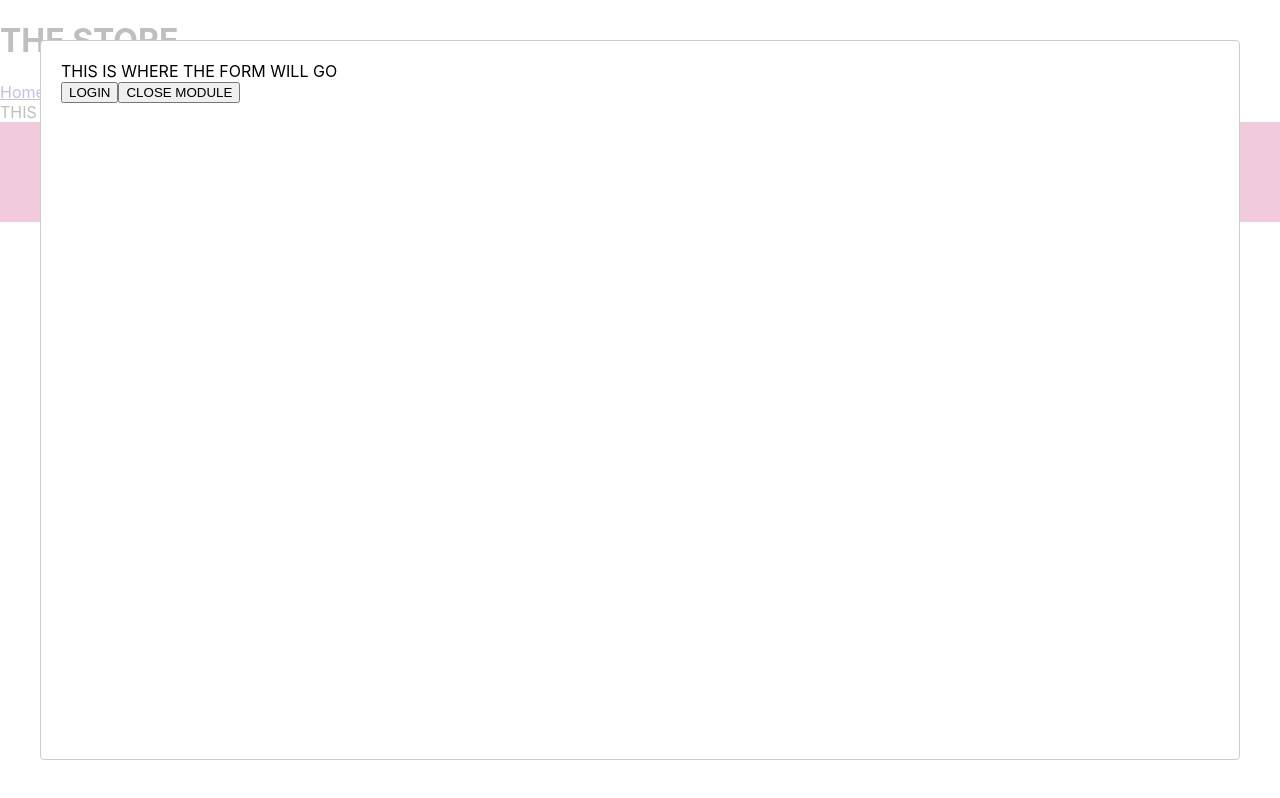
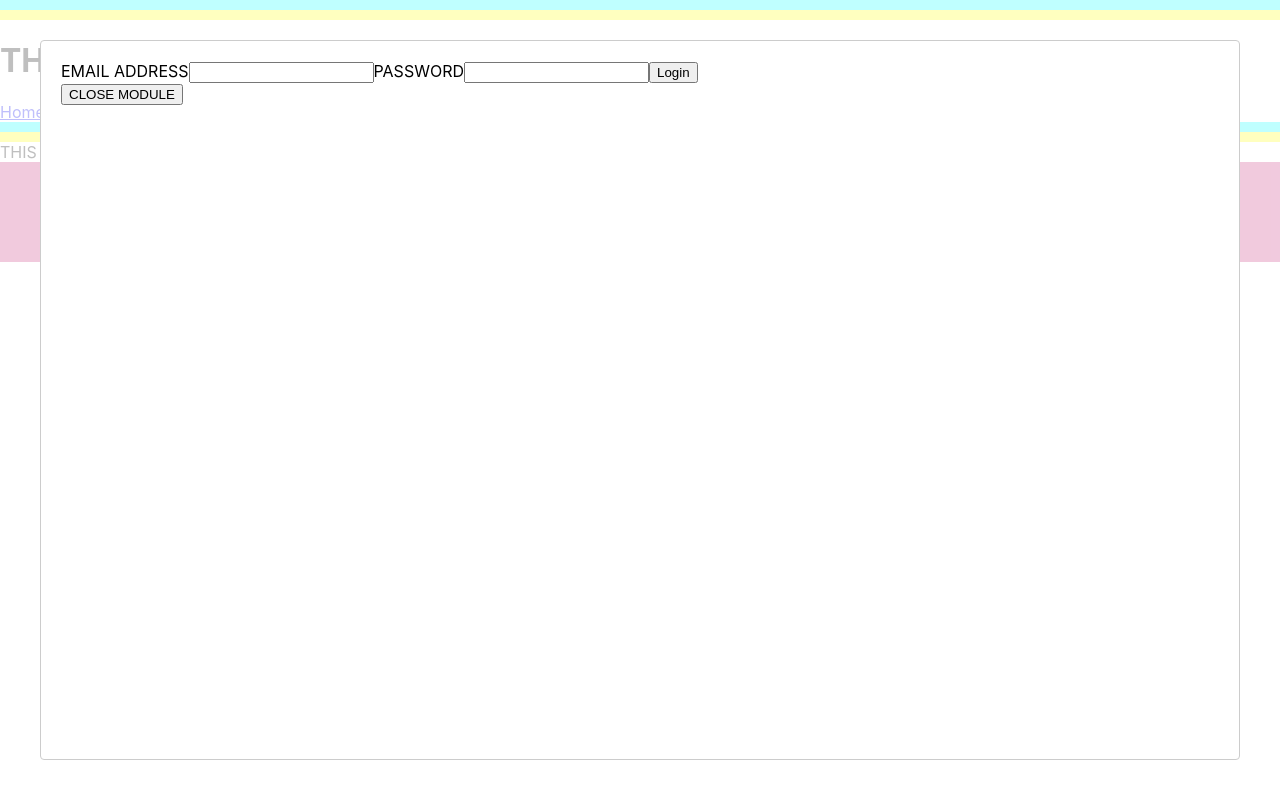
Before and after one commit to cojacgose/the-store-2, a React (Create React App) app: page / in a window 1280 px wide. Both pictures are taken after a click on the button "LOGIN". Built offline with nearby package versions, Linux system fonts and the light colour scheme.

Commit message:
added form to Login Modal

```diff
--- a/src/components/HeaderFooter/Header.js
+++ b/src/components/HeaderFooter/Header.js
@@ -1,12 +1,21 @@
 import LoginButton from "./LoginButton"
 import NavBar from "./NavBar"
+import styled from "styled-components"
+
+const HeaderBar = styled.div`
+    height: 10px;
+    background-color: #ff0;
+    border-top:10px solid cyan;
+`
 
 export default function Header(){
     return(
         <>
+            <HeaderBar></HeaderBar>
             <LoginButton></LoginButton>
             <h1>THE STORE</h1>
             <NavBar></NavBar>
+            <HeaderBar></HeaderBar>
         </>
     )
 }
--- a/src/components/HeaderFooter/LoginButton.js
+++ b/src/components/HeaderFooter/LoginButton.js
@@ -6,7 +6,7 @@ import ReactModal from "react-modal";
 
 export default function LoginButton(props){
 
-    const{setIsLoggedIn} = useContext(UserContext);
+
     const{isLoggedIn} = useContext(UserContext);
 
     const[loginModalOpen,setLoginModalOpen]=useState(false);
--- a/src/components/HeaderFooter/LoginModal.js
+++ b/src/components/HeaderFooter/LoginModal.js
@@ -1,12 +1,52 @@
-import ReactModal from "react-modal";
+import { useContext } from "react";
+import UserContext from "../../contexts/UserContext";
+import { useState } from "react";
+
 
 
 export default function LoginModal(props){
 
+    const{setIsLoggedIn} = useContext(UserContext);
+
+    //Here we are going to get the login information and compare it to the user's creditials (meaning their email and password) -
+    //if it matches, then we will close the module and set isUserLoggedIn to true. If it doesn't match, we'll return a login failed message.
+    //Time permitting, we can have multiple different user login information - it will check if submitted email matches
+    //Any of the names in a pregenerated UserDataBase
+
+    const [userEmail, setUserEmail] = useState("");
+    const [userPw, setUserPw] = useState("");
+
+
+    function credentialCheck(loginInfo){
+
+    }
+
+    function handleSubmit(){
+
+    }
+
     return(
         <div>
-            <div>THIS IS WHERE THE FORM WILL GO</div>
-            <button>LOGIN</button>
+            <form onSubmit={handleSubmit}>
+                <label htmlFor = "userEmail">
+                    EMAIL ADDRESS
+                    <input
+                        name="userEmail"
+                        type="email"
+                    />
+                </label>
+                <label>
+                    PASSWORD
+                    <input
+                        name="userPassword"
+                        type="password"
+                    />
+                </label>
+                <input
+                    type="submit"
+                    value="Login"
+                />
+            </form>
             <button onClick={props.close}>CLOSE MODULE</button>
         </div>
     )
```
